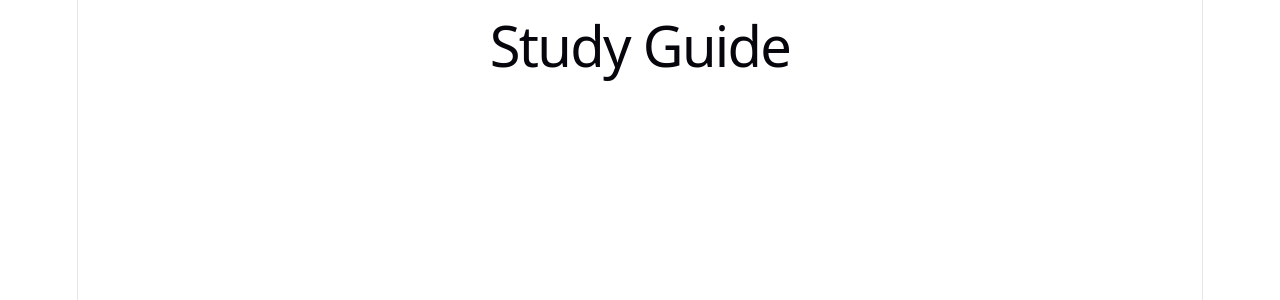
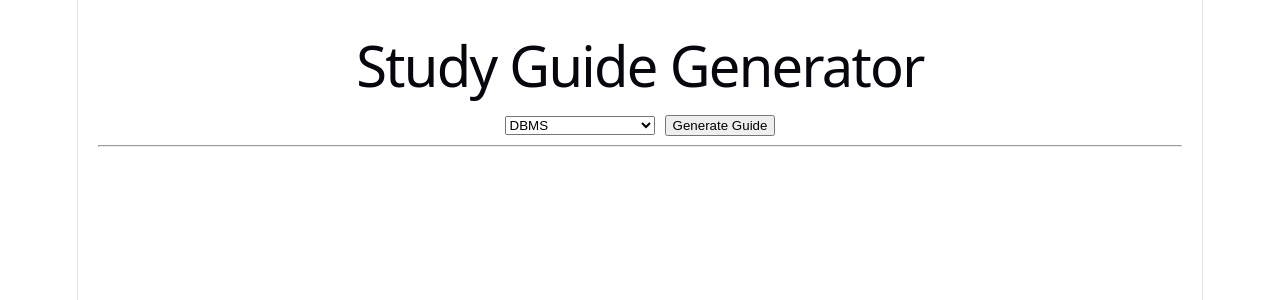
Before and after one commit to Madhav-r17/study-guide-builder, a React app in the folder frontend/: page /study-guide in a window 1280 px wide. Shown: the top 300 px of the page. Built offline with nearby package versions, Linux system fonts and the light colour scheme; the HTML template or start-up script is replaced by a standard one.

Commit message:
made category filter and a rough study guide

```diff
--- a/frontend/src/pages/NotesPage.jsx
+++ b/frontend/src/pages/NotesPage.jsx
@@ -3,7 +3,7 @@ import api from "../services/api";
 
 export default function NotesPage() {
   const [notes, setNotes] = useState([]);
-
+  const [filter, setFilter] = useState("All");
   useEffect(() => {
     api.get("/notes")
       .then((res) => setNotes(res.data))
@@ -20,14 +20,34 @@ export default function NotesPage() {
       alert("Failed to delete note");
     }
   };
-
+const filteredNotes =
+  filter === "All"
+    ? notes
+    : notes.filter(
+        (note) => note.category === filter
+      );
   return (
     <div style={{ padding: "20px" }}>
       <h1>All Notes</h1>
+<select
+  value={filter}
+  onChange={(e) => setFilter(e.target.value)}
+>
+  <option value="All">All</option>
+  <option value="DBMS">DBMS</option>
+  <option value="OS">OS</option>
+  <option value="DSA">DSA</option>
+  <option value="SE">Software Engineering</option>
+</select>
 
-      {notes.map((note) => (
+<br /><br />
+      {filteredNotes.map((note) => (
         <div key={note.id}>
           <h3>{note.title}</h3>
+            <p>
+      <strong>Category:</strong> {note.category}
+    </p>
+
           <p>{note.content}</p>
 
           <button
--- a/frontend/src/pages/StudyGuidePage.jsx
+++ b/frontend/src/pages/StudyGuidePage.jsx
@@ -1,3 +1,54 @@
+import { useState } from "react";
+import api from "../services/api";
+
 export default function StudyGuidePage() {
-  return <h1>Study Guide</h1>;
+  const [category, setCategory] = useState("DBMS");
+  const [notes, setNotes] = useState([]);
+
+  const generateGuide = async () => {
+    try {
+      const res = await api.get(
+        `/study-guide/${category}`
+      );
+
+      setNotes(res.data);
+    } catch (error) {
+      console.error(error);
+    }
+  };
+
+  return (
+    <div style={{ padding: "20px" }}>
+      <h1>Study Guide Generator</h1>
+
+      <select
+        value={category}
+        onChange={(e) => setCategory(e.target.value)}
+      >
+        <option value="DBMS">DBMS</option>
+        <option value="OS">OS</option>
+        <option value="DSA">DSA</option>
+        <option value="SE">Software Engineering</option>
+      </select>
+
+      <button
+        onClick={generateGuide}
+        style={{ marginLeft: "10px" }}
+      >
+        Generate Guide
+      </button>
+
+      <hr />
+
+      {notes.map((note) => (
+        <details key={note.id}>
+          <summary>
+            {note.title}
+          </summary>
+
+          <p>{note.content}</p>
+        </details>
+      ))}
+    </div>
+  );
 }
--- a/frontend/src/pages/UploadPage.jsx
+++ b/frontend/src/pages/UploadPage.jsx
@@ -4,15 +4,21 @@ import api from "../services/api";
 export default function UploadPage() {
   const [title, setTitle] = useState("");
   const [content, setContent] = useState("");
+  const [category, setCategory] = useState("");
 
   const saveNote = async () => {
     try {
       const response = await api.post("/notes", {
         title,
         content,
+        category,
       });
 
       alert(response.data.message);
+
+      setTitle("");
+      setContent("");
+      setCategory("");
     } catch (error) {
       console.error(error);
       alert("Failed to save note");
@@ -32,6 +38,19 @@ export default function UploadPage() {
 
       <br /><br />
 
+      <select
+        value={category}
+        onChange={(e) => setCategory(e.target.value)}
+      >
+        <option value="">Select Category</option>
+        <option value="DBMS">DBMS</option>
+        <option value="OS">OS</option>
+        <option value="DSA">DSA</option>
+        <option value="SE">Software Engineering</option>
+      </select>
+
+      <br /><br />
+
       <textarea
         rows="8"
         cols="50"
```
Also changed, not shown: 1 other file (tests, documents, lock files or other folders).
